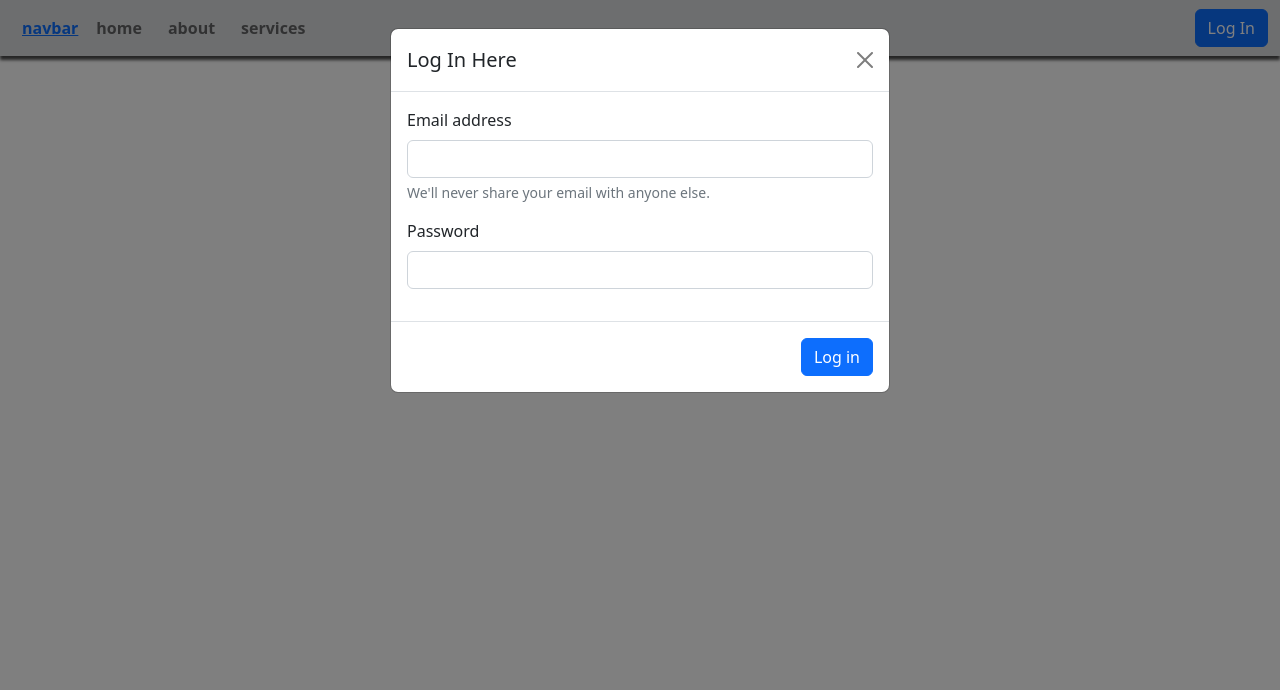
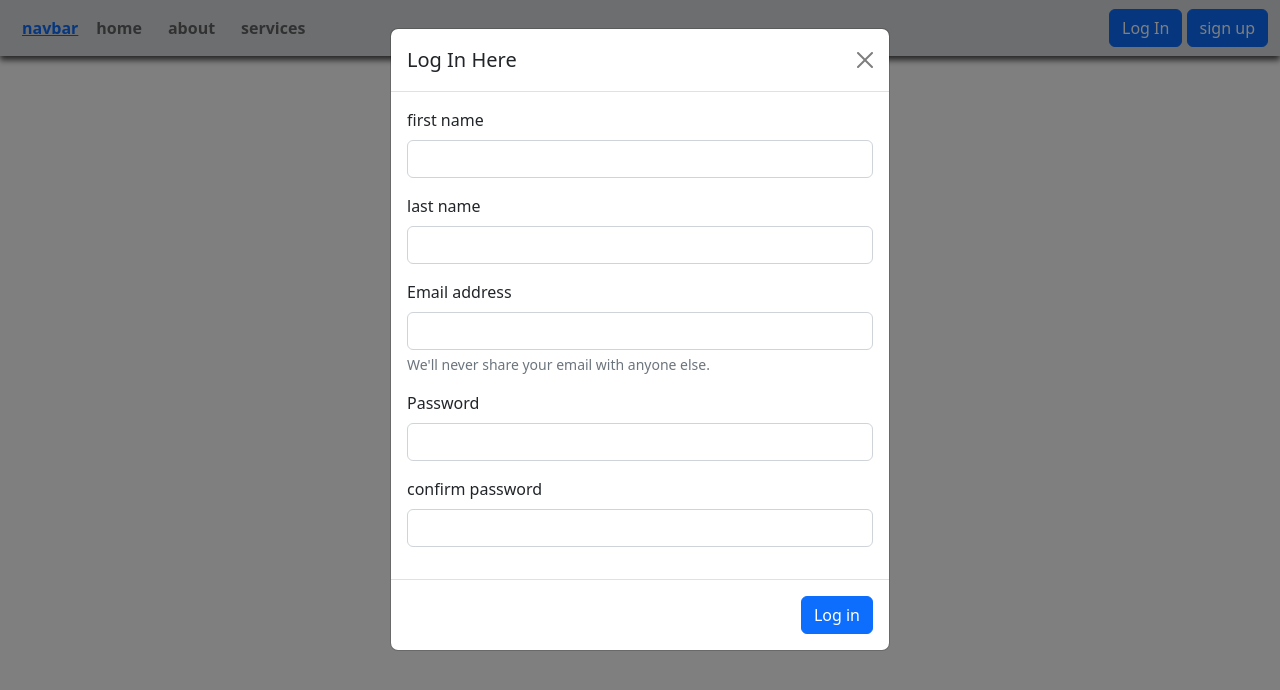
Before and after one commit to ubaidbeast/Team-project, a plain HTML site: page about.html in a window 1280 px wide. Both pictures are taken after a click on the button "Log In". Drawn offline with nearby package versions, Linux system fonts and the light colour scheme.

Commit message:
added navbar and sign up and log in button

```diff
--- a/about.html
+++ b/about.html
@@ -7,7 +7,7 @@
     <title>Document</title>
     <style>
         .navbar{
-           box-shadow: 0 4px 3px rgba(0, 0, 0, 0.7);
+           box-shadow: 0 4px 6px rgba(0, 0, 0, 0.7);
            padding: 20px, 40px;
         }
         .nav-item{
@@ -79,12 +79,12 @@
               <!-- <button class="btn btn-outline-success" type="submit">sign up</button> -->
 
               <!-- Button trigger modal -->
-                <button type="button" class="btn btn-primary" data-bs-toggle="modal" data-bs-target="#exampleModal">
+                <button type="button" class="btn btn-primary" data-bs-toggle="modal" data-bs-target="#exampleModal2">
                     Log In
                 </button>
 
                 <!-- Modal -->
-                <div class="modal fade" id="exampleModal" tabindex="-1" aria-labelledby="exampleModalLabel" aria-hidden="true">
+                <div class="modal fade" id="exampleModal2" tabindex="-1" aria-labelledby="exampleModalLabel" aria-hidden="true">
                     <div class="modal-dialog">
                     <div class="modal-content">
                         <div class="modal-header">
@@ -92,6 +92,16 @@
                         <button type="button" class="btn-close" data-bs-dismiss="modal" aria-label="Close"></button>
                         </div>
                         <div class="modal-body">
+                            <div class="mb-3">
+                                <label for="exampleInputEmail1" class="form-label">first name</label>
+                                <input type="email" class="form-control" id="exampleInputEmail1" aria-describedby="emailHelp">
+                                <div id="emailHelp" class="form-text"></div>
+                              </div>
+                              <div class="mb-3">
+                                <label for="exampleInputEmail1" class="form-label">last name</label>
+                                <input type="email" class="form-control" id="exampleInputEmail1" aria-describedby="emailHelp">
+                                <div id="emailHelp" class="form-text"></div>
+                              </div>
                             <div class="mb-3">
                                 <label for="exampleInputEmail1" class="form-label">Email address</label>
                                 <input type="email" class="form-control" id="exampleInputEmail1" aria-describedby="emailHelp">
@@ -102,6 +112,10 @@
                             <label for="exampleInputPassword1" class="form-label">Password</label>
                             <input type="password" class="form-control" id="exampleInputPassword1">
                         </div>
+                        <div class="mb-3">
+                            <label for="exampleInputPassword1" class="form-label">confirm password</label>
+                            <input type="password" class="form-control" id="exampleInputPassword1">
+                        </div>
                         </div>
                         <div class="modal-footer">
                         <!-- <button type="button" class="btn btn-secondary" data-bs-dismiss="modal">Close</button> -->
@@ -110,28 +124,46 @@
                     </div>
                     </div>
                 </div>
+               <!-- Button trigger modal -->
+         <button type="button" class="btn btn-primary" data-bs-toggle="modal" data-bs-target="#exampleModal">
+            sign up
+         </button>
+
+  <!-- Modal -->
          <div class="modal fade" id="exampleModal" tabindex="-1" aria-labelledby="exampleModalLabel" aria-hidden="true">
          <div class="modal-dialog">
           <div class="modal-content">
          <div class="modal-header">
-                        <h1 class="modal-title fs-5" id="exampleModalLabel">sign In Here</h1>
+          <h1 class="modal-title fs-5" id="exampleModalLabel">sign up here</h1>
           <button type="button" class="btn-close" data-bs-dismiss="modal" aria-label="Close"></button>
         </div>
         <div class="modal-body">
+            <div class="mb-3">
+                <label for="exampleInputEmail1" class="form-label">first name</label>
+                <input type="email" class="form-control" id="exampleInputEmail1" aria-describedby="emailHelp">
+                <div id="emailHelp" class="form-text"></div>
+              </div>
+              <div class="mb-3">
+                <label for="exampleInputEmail1" class="form-label">last name</label>
+                <input type="email" class="form-control" id="exampleInputEmail1" aria-describedby="emailHelp">
+                <div id="emailHelp" class="form-text"></div>
+              </div>
             <div class="mb-3">
                 <label for="exampleInputEmail1" class="form-label">Email address</label>
                 <input type="email" class="form-control" id="exampleInputEmail1" aria-describedby="emailHelp">
                 <div id="emailHelp" class="form-text">We'll never share your email with anyone else.</div>
               </div>
-
              <div class="mb-3">
                 <label for="exampleInputPassword1" class="form-label">Password</label>
                 <input type="password" class="form-control" id="exampleInputPassword1">
              </div>
+             <div class="mb-3">
+                <label for="exampleInputPassword1" class="form-label">comfirm password</label>
+                <input type="password" class="form-control" id="exampleInputPassword1">
             </div>
         <div class="modal-footer">
-                        <!-- <button type="button" class="btn btn-secondary" data-bs-dismiss="modal">Close</button> -->
-                        <button type="button" class="btn btn-primary">sign in</button>
+          <!-- <button type="button" class="btn btn-secondary" data-bs-dismiss="modal"></button> -->
+          <button type="button" class="btn btn-secondary">sign up</button>
         </div>
         </div>
         </div>
```
Lines whose indentation alone changed are shown as unchanged.
